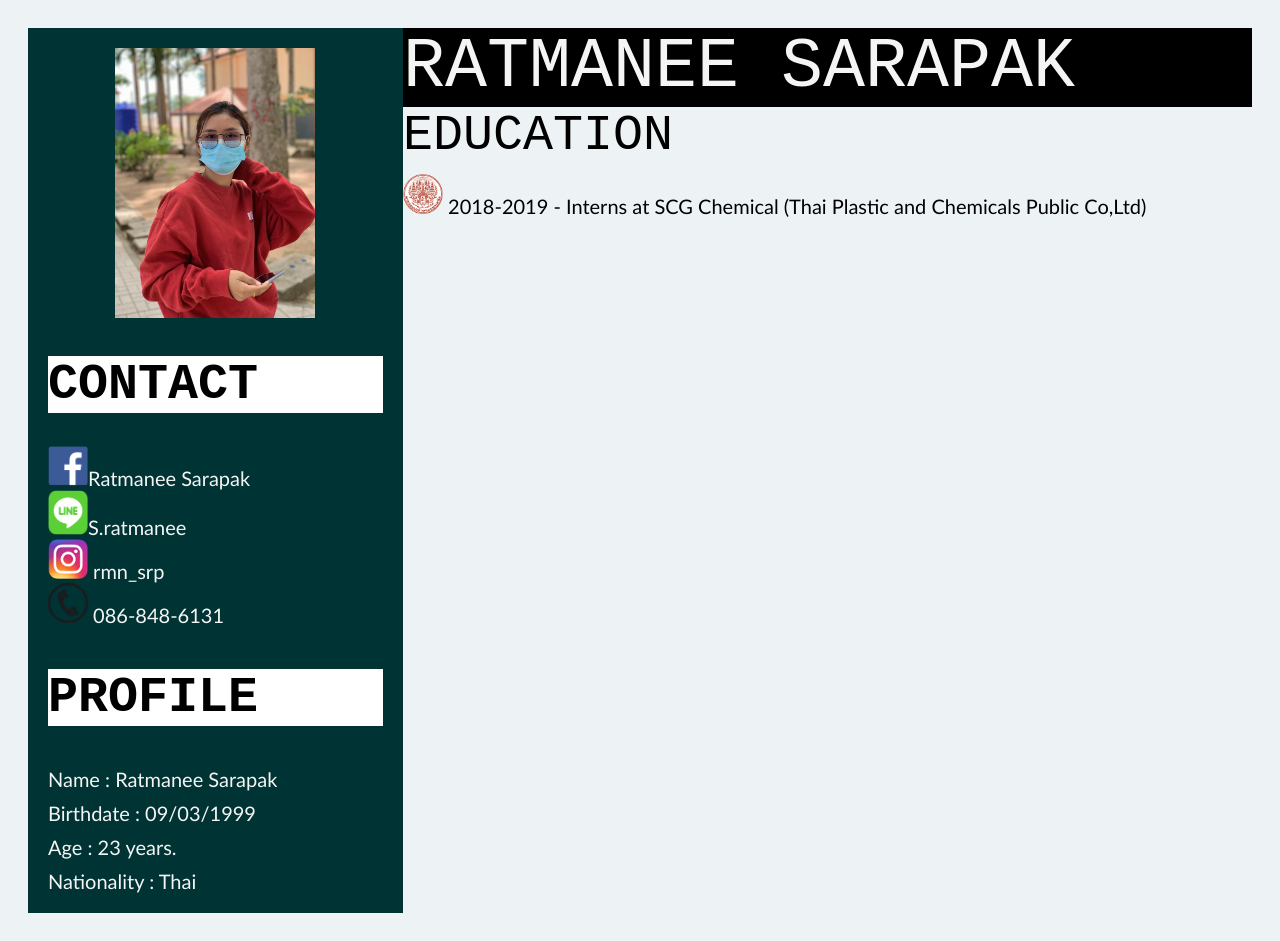
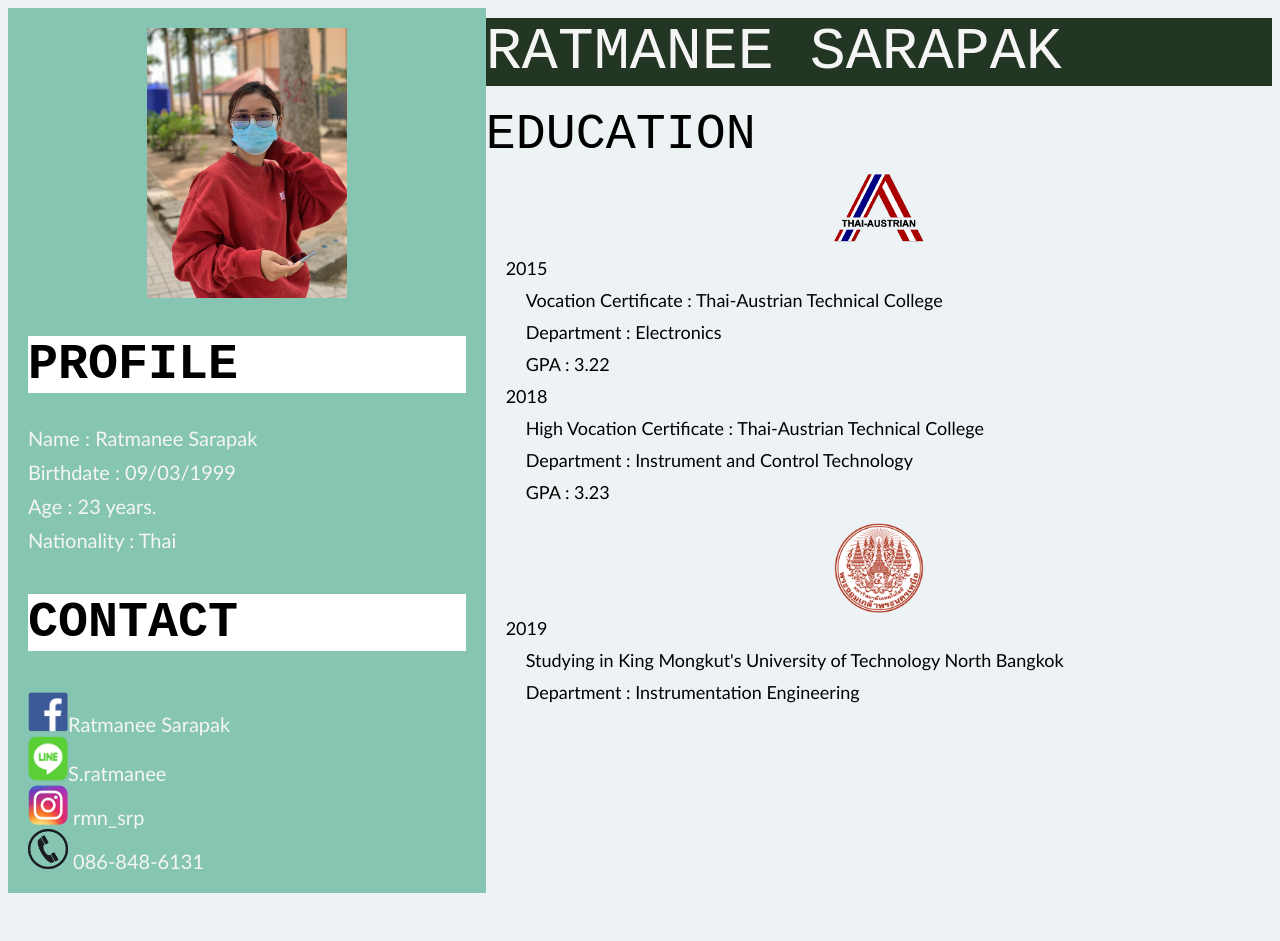
Before and after one commit to ratmanee12/ratmanee12.github.io, a plain HTML site: page index.html in a window 1280 px wide. After the commit the page ends 901 px from the top, so only its background shows below. Drawn offline with Linux system fonts and the light colour scheme.

Commit message:
Update index.html

```diff
--- a/index.html
+++ b/index.html
@@ -8,11 +8,11 @@
        <style>
            #grid{
                display: grid;
-               padding: 20px;
+
                grid-template-columns: auto auto;
            }
            .grid-item{
-               background-color:rgb(0, 51, 51);
+               background-color:rgb(133, 197, 178);
                padding: 20px;
            }
        </style>
@@ -23,9 +23,24 @@
                 <div style="text-align: center;">
                     <img src="my.jpg" alt="my" width="200px" height="270" ;">
                 </div>
-                    <h1 style="font-family: monospace;font-size:50px;background-color: rgb(255, 255, 255);">
+                    <h1 style="font-family:monospace;font-size: 50px;background-color: rgb(255, 255, 255);">
+                        PROFILE
+                    </h1>
+                        <div style="color: whitesmoke;font-family:'Trebuchet MS', 'Lucida Sans Unicode', 'Lucida Grande', 'Lucida Sans', Arial, sans-serif;font-size: 20px;margin-top: 10px;">
+                            Name : Ratmanee Sarapak
+                        </div>
+                        <div style="color: whitesmoke;font-family:'Trebuchet MS', 'Lucida Sans Unicode', 'Lucida Grande', 'Lucida Sans', Arial, sans-serif;font-size: 20px;margin-top: 10px;">
+                            Birthdate : 09/03/1999
+                        </div>
+                        <div style="color: whitesmoke;font-family:'Trebuchet MS', 'Lucida Sans Unicode', 'Lucida Grande', 'Lucida Sans', Arial, sans-serif;font-size: 20px;margin-top: 10px;">
+                            Age : 23 years.
+                        </div>
+                        <div style="color: whitesmoke;font-family:'Trebuchet MS', 'Lucida Sans Unicode', 'Lucida Grande', 'Lucida Sans', Arial, sans-serif;font-size: 20px;margin-top: 10px;">
+                            Nationality : Thai
+                        </div>
+                    <h2 style="font-family: monospace;font-size:50px;background-color: rgb(255, 255, 255);">
                     CONTACT
-                    </h1>
+                    </h2>
                         <div style="color: whitesmoke;font-family:'Trebuchet MS', 'Lucida Sans Unicode', 'Lucida Grande', 'Lucida Sans', Arial, sans-serif;font-size: 20px;">
                             <a href="https://www.facebook.com/tor.teay.1">
                             <img src="fb.png" alt="fb" width="40px" height="40"></a>Ratmanee Sarapak
@@ -41,35 +56,59 @@
                             <img src="tel.png" alt="tel" width="40px" height="40"> 086-848-6131
                         </div>
 
-                    <h2 style="font-family:monospace;font-size: 50px;background-color: rgb(255, 255, 255);">
-                        PROFILE
-                    </h2>
-                        <div style="color: whitesmoke;font-family:'Trebuchet MS', 'Lucida Sans Unicode', 'Lucida Grande', 'Lucida Sans', Arial, sans-serif;font-size: 20px;margin-top: 10px;">
-                            Name : Ratmanee Sarapak
-                        </div>
-                        <div style="color: whitesmoke;font-family:'Trebuchet MS', 'Lucida Sans Unicode', 'Lucida Grande', 'Lucida Sans', Arial, sans-serif;font-size: 20px;margin-top: 10px;">
-                            Birthdate : 09/03/1999
-                        </div>
-                        <div style="color: whitesmoke;font-family:'Trebuchet MS', 'Lucida Sans Unicode', 'Lucida Grande', 'Lucida Sans', Arial, sans-serif;font-size: 20px;margin-top: 10px;">
-                            Age : 23 years.
-                        </div>
-                        <div style="color: whitesmoke;font-family:'Trebuchet MS', 'Lucida Sans Unicode', 'Lucida Grande', 'Lucida Sans', Arial, sans-serif;font-size: 20px;margin-top: 10px;">
-                            Nationality : Thai
-                        </div>
+
             </div>
 
             <div class="grid-item;">
-                <div style="color: whitesmoke;font-family:monospace;font-size: 70px; background-color:rgb(0, 0, 0);">
+                <div style="color: whitesmoke;font-family:monospace;font-size: 60px; background-color:rgb(35, 53, 35);margin-top: 10px;margin-bottom: 20px;">
                     RATMANEE SARAPAK
                 </div>
 
                 <h7 style=" font-family:monospace;font-size: 50px;margin-top: 50px;">
                     EDUCATION
                 </h7>
-                    <div style="font-family:'Trebuchet MS', 'Lucida Sans Unicode', 'Lucida Grande', 'Lucida Sans', Arial, sans-serif;font-size: 20px;margin-top: 10px;">
-                        <img src="kmutnb.png" alt="tel" width="40px" height="40">
-                        2018-2019 - Interns at SCG Chemical (Thai Plastic and Chemicals Public Co,Ltd)
+                <h8><div style="text-align: center;">
+                        <img src="tatc.gif" alt="tatc" width="90px" height="90px">
                     </div>
+                    <div style="font-family:'Trebuchet MS', 'Lucida Sans Unicode', 'Lucida Grande', 'Lucida Sans', Arial, sans-serif;font-size: 18px;margin-left: 20px;">
+                    2015
+                    </div>
+                    <div style="font-family:'Trebuchet MS', 'Lucida Sans Unicode', 'Lucida Grande', 'Lucida Sans', Arial, sans-serif;font-size: 18px;margin-top: 10px;margin-left: 40px;">
+                            Vocation Certificate : Thai-Austrian Technical College
+                    </div>
+                    <div style="font-family:'Trebuchet MS', 'Lucida Sans Unicode', 'Lucida Grande', 'Lucida Sans', Arial, sans-serif;font-size: 18px;margin-top: 10px;margin-left: 40px;">
+                            Department : Electronics
+                    </div>
+                    <div style="font-family:'Trebuchet MS', 'Lucida Sans Unicode', 'Lucida Grande', 'Lucida Sans', Arial, sans-serif;font-size: 18px;margin-top: 10px;margin-left: 40px;">
+                        GPA : 3.22
+                    </div>
+                    <div style="font-family:'Trebuchet MS', 'Lucida Sans Unicode', 'Lucida Grande', 'Lucida Sans', Arial, sans-serif;font-size: 18px;margin-top: 10px;margin-left: 20px;">
+                        2018
+                    </div>
+                    <div style="font-family:'Trebuchet MS', 'Lucida Sans Unicode', 'Lucida Grande', 'Lucida Sans', Arial, sans-serif;font-size: 18px;margin-top: 10px;margin-left: 40px;">
+                        High Vocation Certificate : Thai-Austrian Technical College
+                    </div>
+                    <div style="font-family:'Trebuchet MS', 'Lucida Sans Unicode', 'Lucida Grande', 'Lucida Sans', Arial, sans-serif;font-size: 18px;margin-top: 10px;margin-left: 40px;">
+                        Department : Instrument and Control Technology
+                    </div>
+                    <div style="font-family:'Trebuchet MS', 'Lucida Sans Unicode', 'Lucida Grande', 'Lucida Sans', Arial, sans-serif;font-size: 18px;margin-top: 10px;margin-left: 40px;">
+                        GPA : 3.23
+                    </div>
+                </h8>
+                <h9><div style="text-align: center;margin-top: 20px;">
+                        <img src="kmutnb.png" alt="kmutnb" width="90px" height="90px">
+                    </div>
+                    <div style="font-family:'Trebuchet MS', 'Lucida Sans Unicode', 'Lucida Grande', 'Lucida Sans', Arial, sans-serif;font-size: 18px;margin-left: 20px;">
+                        2019
+                    </div>
+                    <div style="font-family:'Trebuchet MS', 'Lucida Sans Unicode', 'Lucida Grande', 'Lucida Sans', Arial, sans-serif;font-size: 18px;margin-top: 10px;margin-left: 40px;">
+                        Studying in King Mongkut's University of Technology North Bangkok
+                    </div>
+                    <div style="font-family:'Trebuchet MS', 'Lucida Sans Unicode', 'Lucida Grande', 'Lucida Sans', Arial, sans-serif;font-size: 18px;margin-top: 10px;margin-left: 40px;">
+                        Department : Instrumentation Engineering
+                    </div>
+
+                </h9>
             </div>
         </div>
 
```
